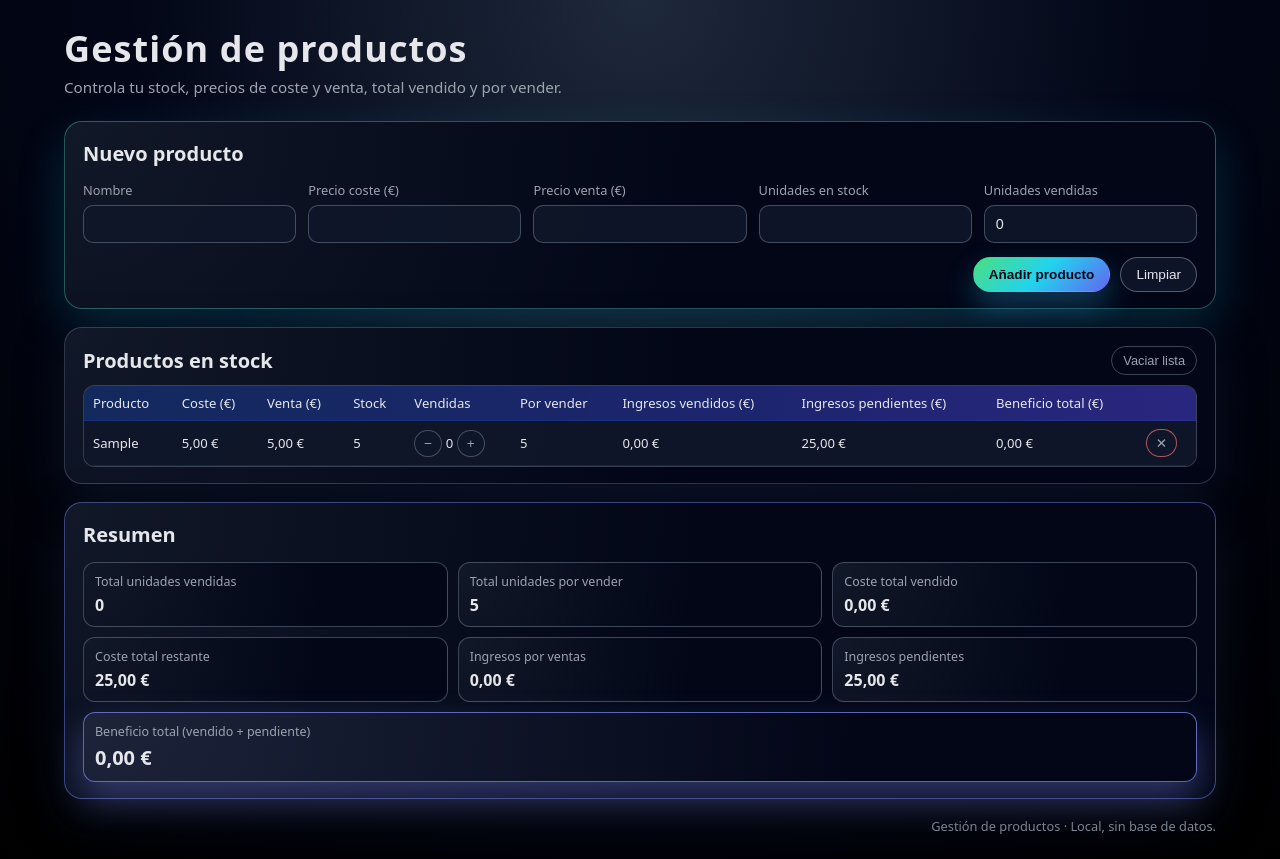
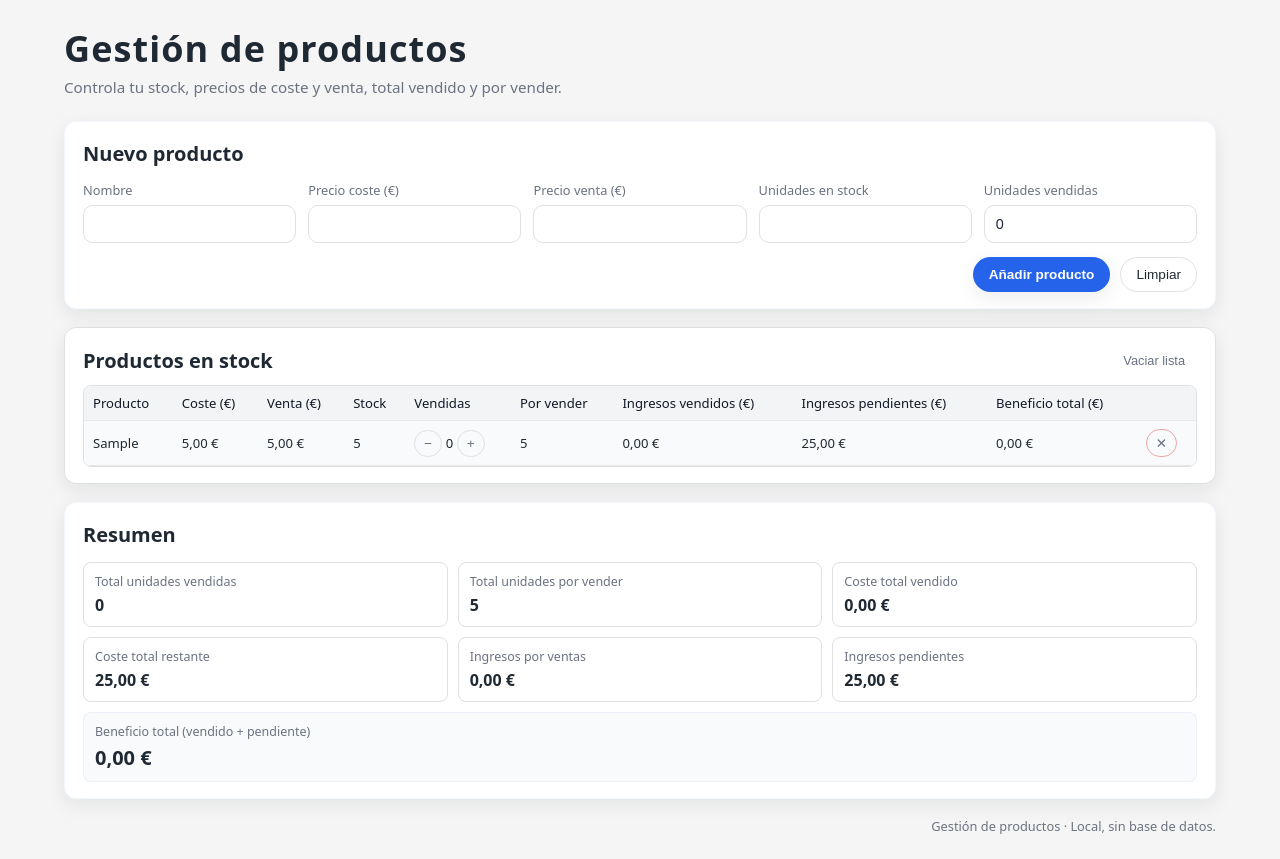
Before and after one commit to Noggs12/Stock, a website: page index.html in a window 1280 px wide. Both pictures are taken after typing "Sample", "5", "5", "5" into the empty fields and a click on the button "Añadir producto". Drawn offline with Linux system fonts and the light colour scheme.

Commit message:
Resuelvo conflicto de merge

```diff
--- a/styles.css
+++ b/styles.css
@@ -1,19 +1,17 @@
 :root {
-  --bg: #050816;
-  --bg-elevated: #0b1020;
-  --bg-elevated-soft: #111828;
-  --accent: #6366f1;
-  --accent-soft: rgba(99, 102, 241, 0.15);
-  --accent-strong: rgba(129, 140, 248, 0.35);
-  --border-subtle: rgba(148, 163, 184, 0.4);
-  --text-main: #e5e7eb;
-  --text-muted: #9ca3af;
-  --danger: #f97373;
-  --radius-lg: 18px;
-  --radius-md: 12px;
+  --bg: #f5f5f5;
+  --card-bg: #ffffff;
+  --border-subtle: #e0e0e0;
+  --accent: #2563eb;
+  --accent-soft: rgba(37, 99, 235, 0.06);
+  --text-main: #1f2933;
+  --text-muted: #6b7280;
+  --danger: #dc2626;
+  --radius-lg: 12px;
+  --radius-md: 8px;
   --radius-pill: 999px;
-  --shadow-soft: 0 18px 45px rgba(15, 23, 42, 0.65);
-  --shadow-hover: 0 22px 55px rgba(15, 23, 42, 0.9);
+  --shadow-soft: 0 6px 20px rgba(15, 23, 42, 0.08);
+  --shadow-hover: 0 8px 26px rgba(15, 23, 42, 0.12);
 }
 
 *,
@@ -26,7 +24,7 @@ body {
   margin: 0;
   font-family: system-ui, -apple-system, BlinkMacSystemFont, "Segoe UI",
     sans-serif;
-  background: radial-gradient(circle at top, #1e293b 0, #020617 48%, #000 100%);
+  background: var(--bg);
   color: var(--text-main);
   min-height: 100vh;
 }
@@ -65,21 +63,19 @@ body {
 }
 
 .card {
-  background: radial-gradient(circle at top left, #111827, #020617 55%);
+  background: var(--card-bg);
   border-radius: var(--radius-lg);
   padding: 18px 18px 16px;
-  border: 1px solid rgba(148, 163, 184, 0.3);
+  border: 1px solid var(--border-subtle);
   box-shadow: var(--shadow-soft);
-  backdrop-filter: blur(20px);
 }
 
 .card-form {
-  border: 1px solid rgba(94, 234, 212, 0.35);
-  box-shadow: 0 18px 48px rgba(34, 197, 235, 0.18);
+  border-color: var(--accent-soft);
 }
 
 .card-summary {
-  border: 1px solid rgba(129, 140, 248, 0.45);
+  border-color: var(--accent-soft);
 }
 
 .card h2 {
@@ -118,8 +114,8 @@ body {
 .form-field input {
   padding: 10px 11px;
   border-radius: 10px;
-  border: 1px solid rgba(148, 163, 184, 0.4);
-  background: rgba(15, 23, 42, 0.9);
+  border: 1px solid var(--border-subtle);
+  background: #ffffff;
   color: var(--text-main);
   font-size: 0.9rem;
   outline: none;
@@ -128,10 +124,10 @@ body {
 }
 
 .form-field input:focus {
-  border-color: rgba(94, 234, 212, 0.8);
-  box-shadow: 0 0 0 1px rgba(56, 189, 248, 0.8);
+  border-color: var(--accent);
+  box-shadow: 0 0 0 1px var(--accent-soft);
   transform: translateY(-0.5px);
-  background: rgba(15, 23, 42, 0.95);
+  background: #ffffff;
 }
 
 .form-actions {
@@ -159,10 +155,10 @@ body {
 }
 
 .btn-primary {
-  background: linear-gradient(135deg, #4ade80, #22d3ee, #6366f1);
-  color: #020617;
+  background: var(--accent);
+  color: #ffffff;
   font-weight: 600;
-  box-shadow: 0 14px 30px rgba(56, 189, 248, 0.3);
+  box-shadow: var(--shadow-soft);
 }
 
 .btn-primary:hover {
@@ -172,8 +168,8 @@ body {
 }
 
 .btn-secondary {
-  background: rgba(15, 23, 42, 0.9);
-  border-color: rgba(148, 163, 184, 0.5);
+  background: #ffffff;
+  border-color: var(--border-subtle);
   color: var(--text-main);
 }
 
@@ -188,42 +184,42 @@ body {
   border-radius: var(--radius-pill);
   padding: 6px 11px;
   font-size: 0.8rem;
-  border-color: rgba(148, 163, 184, 0.4);
+  border-color: transparent;
 }
 
 .btn-ghost:hover {
-  background: rgba(15, 23, 42, 0.8);
-  color: var(--text-main);
+  background: rgba(15, 23, 42, 0.03);
+  color: var(--accent);
 }
 
 .btn-icon {
   padding: 5px 9px;
   border-radius: 999px;
-  background: rgba(15, 23, 42, 0.95);
-  border-color: rgba(148, 163, 184, 0.4);
+  background: transparent;
+  border-color: var(--border-subtle);
   color: var(--text-muted);
 }
 
 .btn-icon:hover {
-  background: rgba(30, 64, 175, 0.9);
-  color: #e5e7eb;
-  border-color: rgba(191, 219, 254, 0.8);
+  background: rgba(15, 23, 42, 0.03);
+  color: var(--accent);
+  border-color: var(--accent-soft);
 }
 
 .btn-icon.danger {
-  border-color: rgba(248, 113, 113, 0.7);
+  border-color: rgba(220, 38, 38, 0.4);
 }
 
 .btn-icon.danger:hover {
-  background: rgba(248, 113, 113, 0.14);
+  background: rgba(220, 38, 38, 0.06);
   color: var(--danger);
 }
 
 .table-wrapper {
   border-radius: var(--radius-md);
   overflow: hidden;
-  border: 1px solid rgba(148, 163, 184, 0.35);
-  background: radial-gradient(circle at top left, #0b1120, #020617 60%);
+  border: 1px solid var(--border-subtle);
+  background: #ffffff;
 }
 
 .products-table {
@@ -233,36 +229,32 @@ body {
 }
 
 .products-table thead {
-  background: linear-gradient(
-    90deg,
-    rgba(37, 99, 235, 0.3),
-    rgba(79, 70, 229, 0.5)
-  );
+  background: #f3f4f6;
 }
 
 .products-table th,
 .products-table td {
   padding: 8px 9px;
   text-align: left;
-  border-bottom: 1px solid rgba(30, 64, 175, 0.35);
+  border-bottom: 1px solid #e5e7eb;
 }
 
 .products-table th {
   font-weight: 500;
-  color: #e5e7eb;
+  color: #111827;
   white-space: nowrap;
 }
 
 .products-table tbody tr:nth-child(even) {
-  background: rgba(15, 23, 42, 0.8);
+  background: #ffffff;
 }
 
 .products-table tbody tr:nth-child(odd) {
-  background: rgba(15, 23, 42, 0.95);
+  background: #f9fafb;
 }
 
 .products-table tbody tr:hover {
-  background: rgba(30, 64, 175, 0.55);
+  background: rgba(37, 99, 235, 0.04);
 }
 
 .cell-number {
@@ -283,8 +275,8 @@ body {
 .summary-item {
   border-radius: var(--radius-md);
   padding: 10px 11px;
-  background: radial-gradient(circle at top left, #111827, #020617 65%);
-  border: 1px solid rgba(148, 163, 184, 0.4);
+  background: #ffffff;
+  border: 1px solid var(--border-subtle);
   display: flex;
   flex-direction: column;
   gap: 4px;
@@ -292,9 +284,9 @@ body {
 
 .summary-item-wide {
   grid-column: span 3;
-  background: radial-gradient(circle at top left, #1d243a, #020617 70%);
-  border-color: rgba(129, 140, 248, 0.7);
-  box-shadow: 0 16px 35px rgba(129, 140, 248, 0.35);
+  background: #f9fafb;
+  border-color: var(--accent-soft);
+  box-shadow: none;
 }
 
 .summary-label {
```
